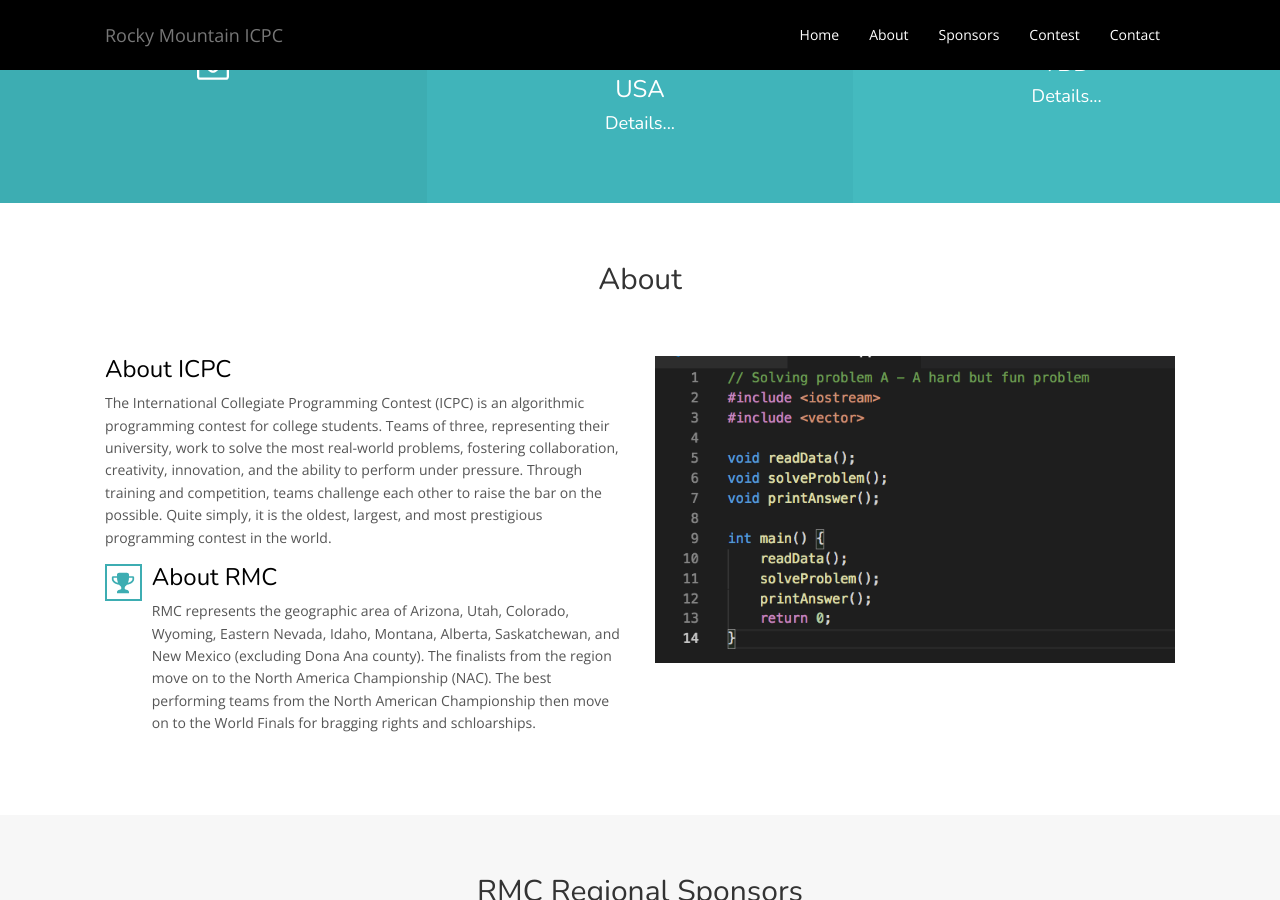
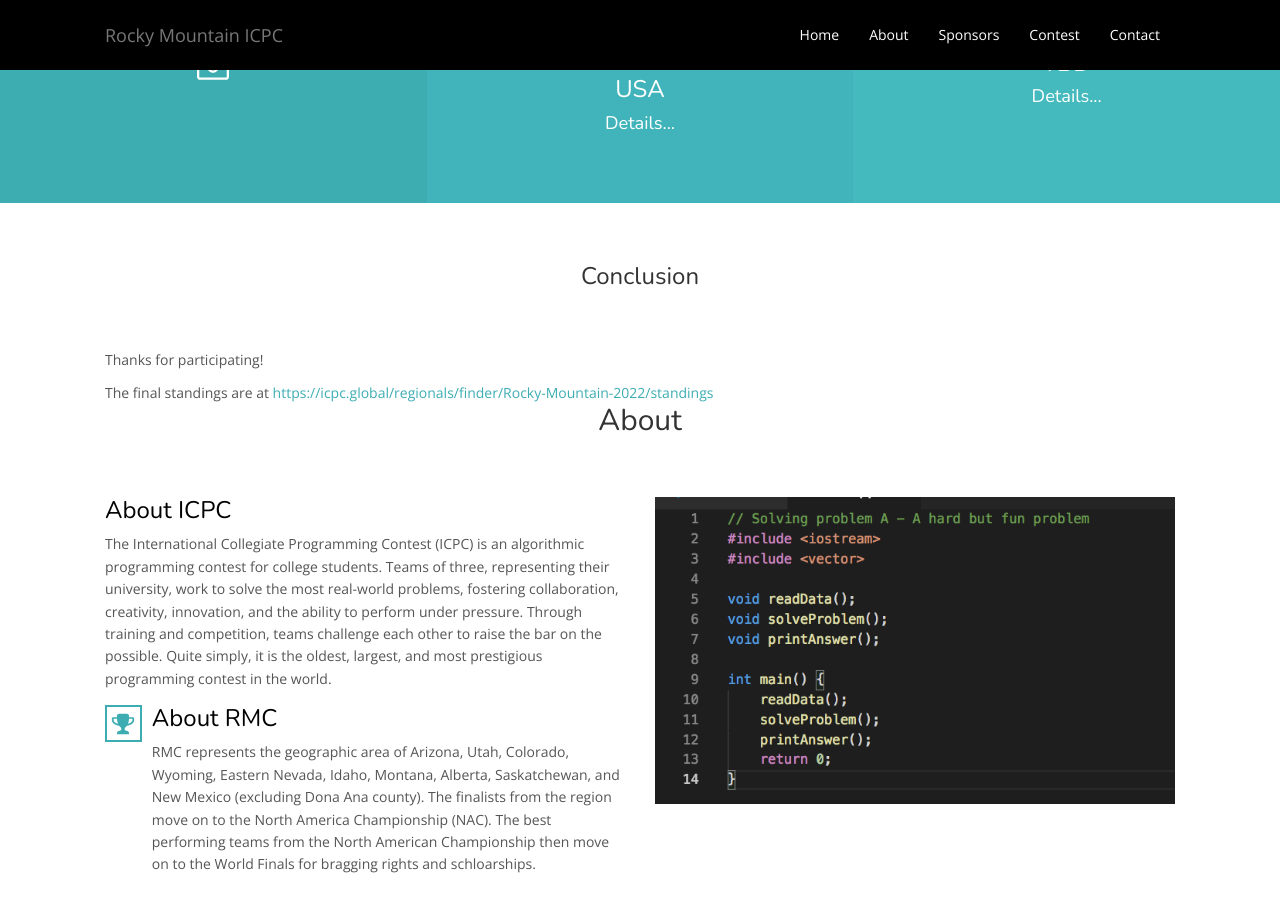
Before and after one commit to icpc/na-rocky-mountain-web, a Jekyll site: the page built from docs/index.html, in a window 1280 px wide and 900 px high, scrolled down 1408 px. Built offline with Jekyll 4.4.1, drawn with Linux system fonts in a browser that asks for light colours; nearby versions of some CDN libraries.

Commit message:
scoreboard

```diff
--- a/docs/_data/about.yml
+++ b/docs/_data/about.yml
@@ -9,3 +9,6 @@
       Alberta, Saskatchewan, and New Mexico (excluding Dona Ana county). The finalists from the region move on to the North America Championship (NAC).
       The best performing teams from the North American Championship then move on to the
       World Finals for bragging rights and schloarships.
+
+standings: https://icpc.global/regionals/finder/Rocky-Mountain-2022/standings
+#problems: TBD
--- a/docs/_includes/about.html
+++ b/docs/_includes/about.html
@@ -1,5 +1,17 @@
 <!-- Start About -->
 <div id="about" class="about">
+  {% if site.data.about.standings or site.data.about.problems %}
+  <div class="container-fluid">
+    <h3 class="section-title">Conclusion</h2>
+    <p>Thanks for participating!</p>
+    {% if site.data.about.standings %}
+    The final standings are at <a href="{{ site.data.about.standings }}">{{ site.data.about.standings }}</a></p>
+    {% endif %}
+    {% if site.data.about.problems %}
+    <p>Problems are at <a href="{{ site.data.about.problems }}">{{ site.data.about.problems }}</a></p>
+    {% endif %}
+  </div>
+  {% endif %}
   <div class="container-fluid">
     <h2 class="section-title">About</h2>
     <div class="row">
```
